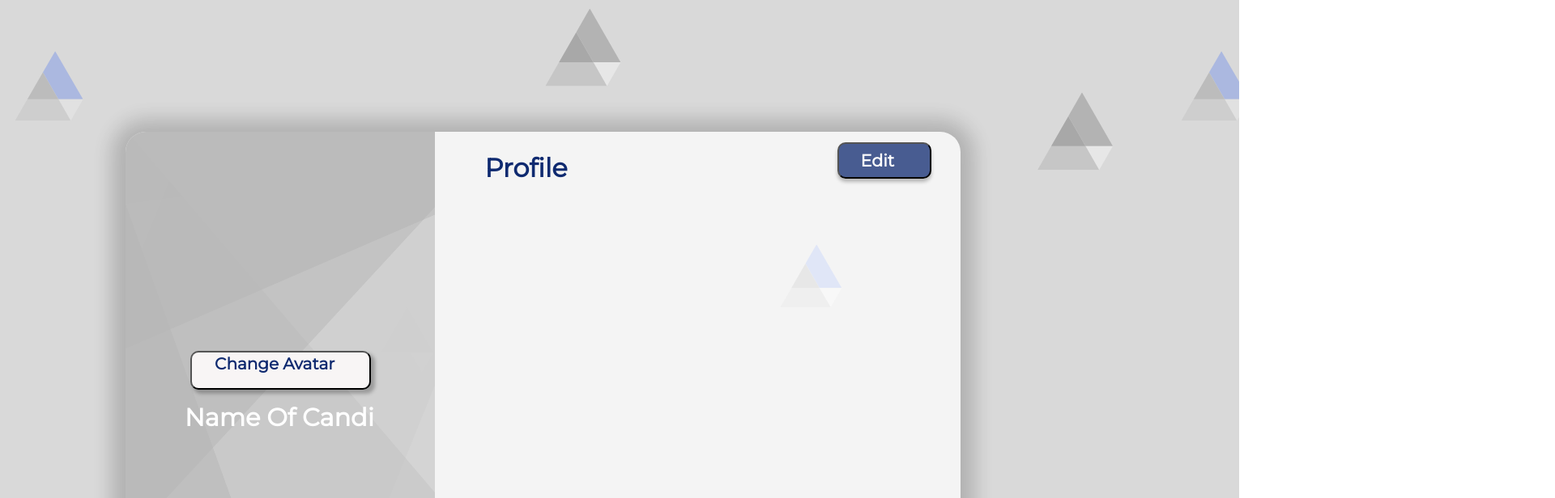
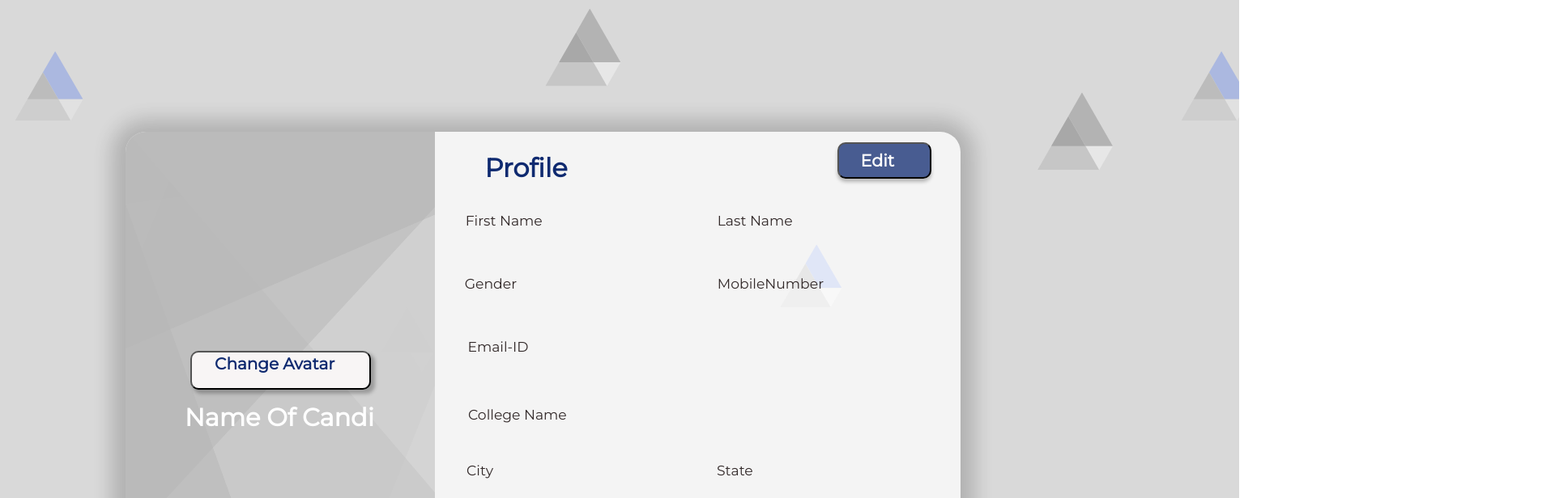
Before and after one commit to ipash185/CA_Portal_24, a React (Create React App) app: page /ProfileEdit in a window 1280 px wide. Shown: the top 616 px of the page at 81% size, 1920 px wide, since content can reach past the window. Built offline with nearby package versions, Linux system fonts and the light colour scheme.

Commit message:
Syncing chasyncnges

```diff
--- a/src/pages/Profile/ProfileEdit.js
+++ b/src/pages/Profile/ProfileEdit.js
@@ -12,6 +12,18 @@ const ProfileEdit = () => {
       <div className={styles.HeadPro}>Profile</div>
       <button className={styles.EditProB}></button>
       <div className={styles.EditBText}>Edit</div>
+      <div className={styles.PLabel}>
+      <div className={styles.PLabel1}>First Name</div>
+      <div className={styles.PLabel2}>Last Name</div>
+      <div className={styles.PLabel3}>Gender</div>
+      <div className={styles.PLabel4}>MobileNumber</div>
+      <div className={styles.PLabel5}>Email-ID</div>
+      <div className={styles.PLabel6}>College Name</div>
+      <div className={styles.PLabel7}>City</div>
+      <div className={styles.PLabel8}>State</div>
+      <div className={styles.PLabel9}>Password</div>
+      </div>
+
     </div>
   )
 }
```
